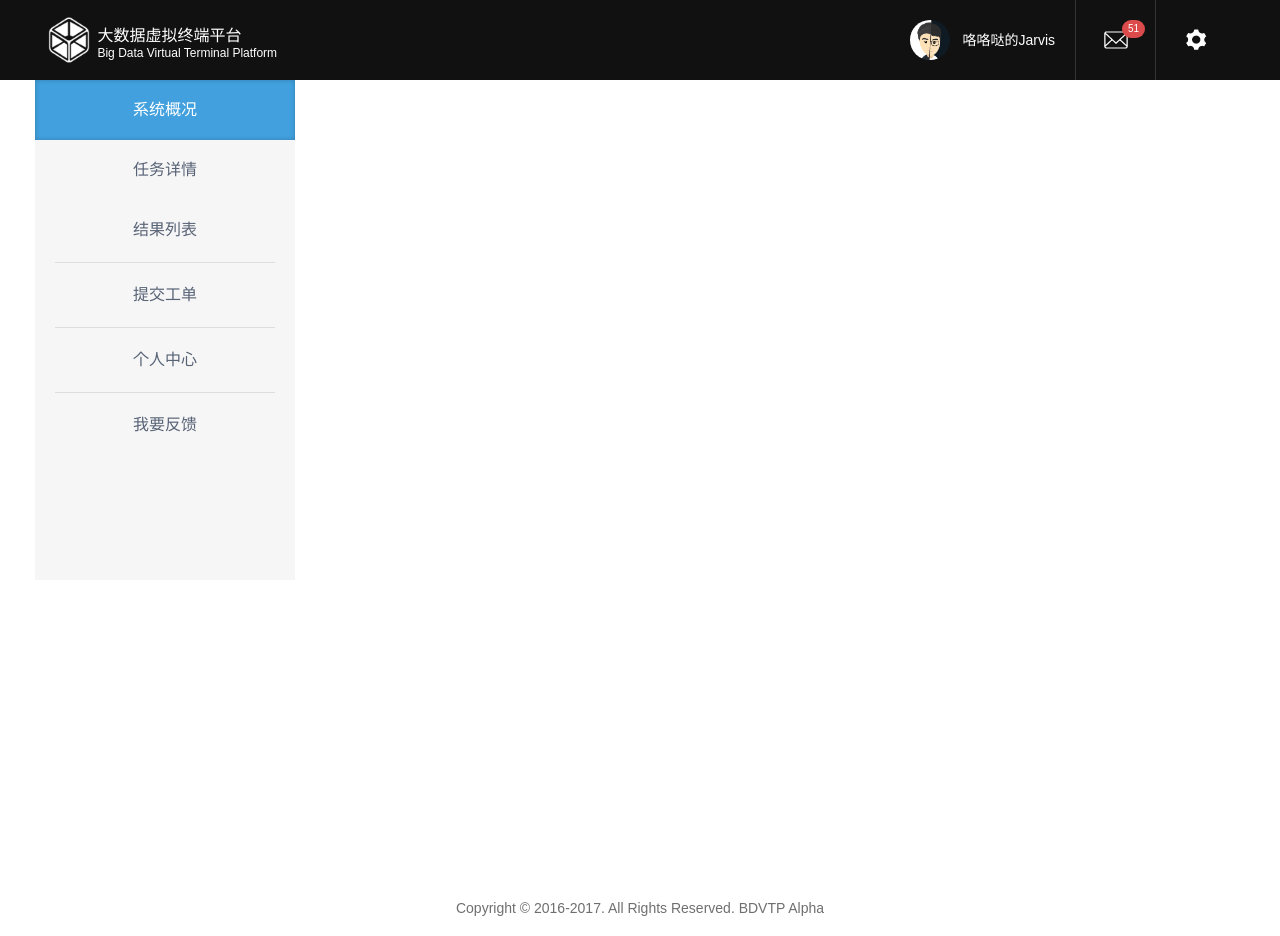
After one commit to imzhangshirong/BDVTP, a PHP site: page /admin.html in a window 1280 px wide. The commit adds this page. Run offline with PHP 8.4, Linux system fonts and the light colour scheme.

Commit message:
编写管理静态页

```diff
--- /dev/null
+++ b/admin.html
@@ -0,0 +1,53 @@
+<!DOCTYPE html>
+<html>
+    <head>
+        <title>大数据虚拟终端平台</title>
+        <meta charset="utf-8"/>
+        <link rel="stylesheet" type="text/css" href="./css/index.css?t=12"/>
+        <link rel="stylesheet" type="text/css" href="./css/admin.css?t=123457"/>
+    </head>
+    <body>
+        <div id="index_top">
+            <div class="center">
+                <div id="index_logo">
+                    <img width="48" height="48" src="./images/logo.png"/>
+                    <div id="index_logo_text">
+                        <p style="font-size:16px;">大数据虚拟终端平台</p>
+                        <p style="font-size:12px;">Big Data Virtual Terminal Platform</p>
+                    </div>
+                </div>
+                <div id="admin_person">
+                    <div id="admin_info">
+                        <img id="admin_profile_img" width="40" height="40" src="./images/profile.png"/>
+                        <div id="admin_profile_name">咯咯哒的Jarvis</div>
+                    </div>
+                    <div id="admin_message" class="admin_person_button admin_click">
+                        <img  width="24" height="24" src="./images/message.png"/>
+                        <span>51</span>
+                    </div>
+                    <div id="admin_setting" class="admin_person_button admin_click">
+                        <img  width="24" height="24" src="./images/setting.png"/>
+                    </div>
+                </div>
+            </div>
+        </div>
+        <div id="admin_panel" class="center">
+            <div id="admin_panel_menu">
+                <div class="menu admin_click seleted"><span>系统概况</span></div>
+                <div class="menu admin_click"><span>任务详情</span></div>
+                <div class="menu admin_click"><span>结果列表</span></div>
+                <div class="line"></div>
+                <div class="menu admin_click"><span>提交工单</span></div>
+                <div class="line"></div>
+                <div class="menu admin_click"><span>个人中心</span></div>
+                <div class="line"></div>
+                <div class="menu admin_click"><span>我要反馈</span></div>
+            </div>
+            <div id="admin_panel_operation"></div>
+        </div>
+        <div id="index_footer">
+            <p style="text-align:center;font-size:14px;color:#6F6F6F">Copyright © 2016-2017. All Rights Reserved. BDVTP Alpha</p>
+        </div>
+    </body>
+
+</html>
--- /dev/null
+++ b/css/admin.css
@@ -0,0 +1,133 @@
+#admin_person{
+    float: right;
+    height: 100%;
+}
+#admin_info{
+    position: relative;
+    float: left;
+    margin-top:20px;
+    padding: 0px 20px;
+}
+#admin_profile_name{
+    color: #FFF;
+    display: inline-block;
+    line-height: 40px;
+    vertical-align: top;
+    font-size: 14px;
+}
+#admin_profile_img{
+    display: inline-block;
+    border-radius: 50%;
+    vertical-align: top;
+    margin-right: 8px;
+}
+.admin_person_button{
+    float: left;
+    width: 80px;
+    padding: 0px 10px;
+    height: 100%;
+    position: relative;
+    border-left:1px solid rgba(255,255,255,0.15);
+}
+#admin_message>span{
+    position: absolute;
+    top: 20px;
+    right: 10px;
+    background-color: #db4b4b;
+    color: #FFF;
+    padding: 0px 6px;
+    border-radius: 9px;
+    font-size: 10px;
+    line-height: 18px;
+}
+.admin_click>img{
+    position: absolute;
+    top:28px;
+    left:28px;
+}
+.admin_click{
+    overflow: hidden;
+    cursor: pointer;
+    line-height: 80px;
+    position: relative;
+
+}
+#admin_person .admin_click::before{
+    background-color:#41a0dd;
+}
+.admin_click::before{
+    content: "";
+    width: 0px;
+    height: 0px;
+    opacity: 0;
+    position: absolute;
+    left:50%;
+    top:50%;
+    margin-left:0px;
+    margin-top:0px;
+    display: block;
+    border-radius: 50%;
+    transition: all 0.2s linear;
+}
+.admin_click:hover::before{
+    content: "";
+    width: 300px;
+    height: 300px;
+    opacity: 1;
+    left:50%;
+    top:50%;
+    margin-left:-150px;
+    margin-top:-150px;
+    display: block;
+    position: absolute;
+    border-radius: 50%;
+}
+.admin_click:hover{
+    background-color: rgba(255,255,255,0.2);
+}
+#admin_panel{
+    min-height: 800px;
+}
+#admin_panel_menu{
+    width: 260px;
+    min-height: 500px;
+    padding-bottom: 40px;
+    background-color: #f6f6f6;
+    position: absolute;
+    left: 0px;
+    top: 0px;
+}
+#admin_panel_operation{
+    left: 0px;
+    top: 0px;
+    min-height: 500px;
+    margin-left:260px;
+    position: absolute;
+}
+#admin_panel_menu .admin_click::before{
+    background-color:rgba(65, 160, 221,0.8);
+}
+.menu{
+    width: 260px;
+    height: 60px;
+    line-height:60px;
+    color: #586376;
+    text-align: center;
+    position: relative;
+    overflow: hidden;
+}
+.menu.seleted{
+    color: #FFF;
+    background-color:rgba(65, 160, 221,1);
+    box-shadow:inset 0px 0px 5px rgba(0,0,0,0.2);
+}
+.line{
+    border-top:1px solid rgba(0,0,0,0.1);
+    margin: 2px 20px;
+}
+.menu>span{
+    position: relative;
+}
+.menu:hover{
+    color: #FFF;
+}
--- a/css/index.css
+++ b/css/index.css
@@ -11,6 +11,7 @@ body{
     min-width: 1210px;
 }
 .center{
+    position: relative;
     width:1210px;
     padding: 0px 10px;
 }
@@ -50,7 +51,7 @@ body{
 #index_login .login_box{
     background-color:#FFFFFF;
     width:440px;
-    height: 540px;
+    height: 550px;
     margin-top:50px;
     border-radius: 4px;
     box-shadow: 0px 0px 10px rgba(0,0,0,0.2);
--- a/index.html
+++ b/index.html
@@ -3,7 +3,7 @@
     <head>
         <title>大数据虚拟终端平台</title>
         <meta charset="utf-8"/>
-        <link rel="stylesheet" type="text/css" href="./css/index.css?t"/>
+        <link rel="stylesheet" type="text/css" href="./css/index.css?t=12"/>
         <script src="http://code.jquery.com/jquery-1.12.3.min.js"></script>
         <script src="http://static.geetest.com/static/tools/gt.js"></script>
     </head>
@@ -30,7 +30,7 @@
         </div>
         <div id="index_intro"></div>
         <div id="index_footer">
-            <p style="text-align:center;font-size:14px;color:#6F6F6F">Copyright © 2016-2017. All Rights Reserved.</p>
+            <p style="text-align:center;font-size:14px;color:#6F6F6F">Copyright © 2016-2017. All Rights Reserved. BDVTP Alpha</p>
         </div>
     </body>
     <script>
```
Also changed, not shown: images/message.png (added), images/profile.png (added), images/setting.png (added).
